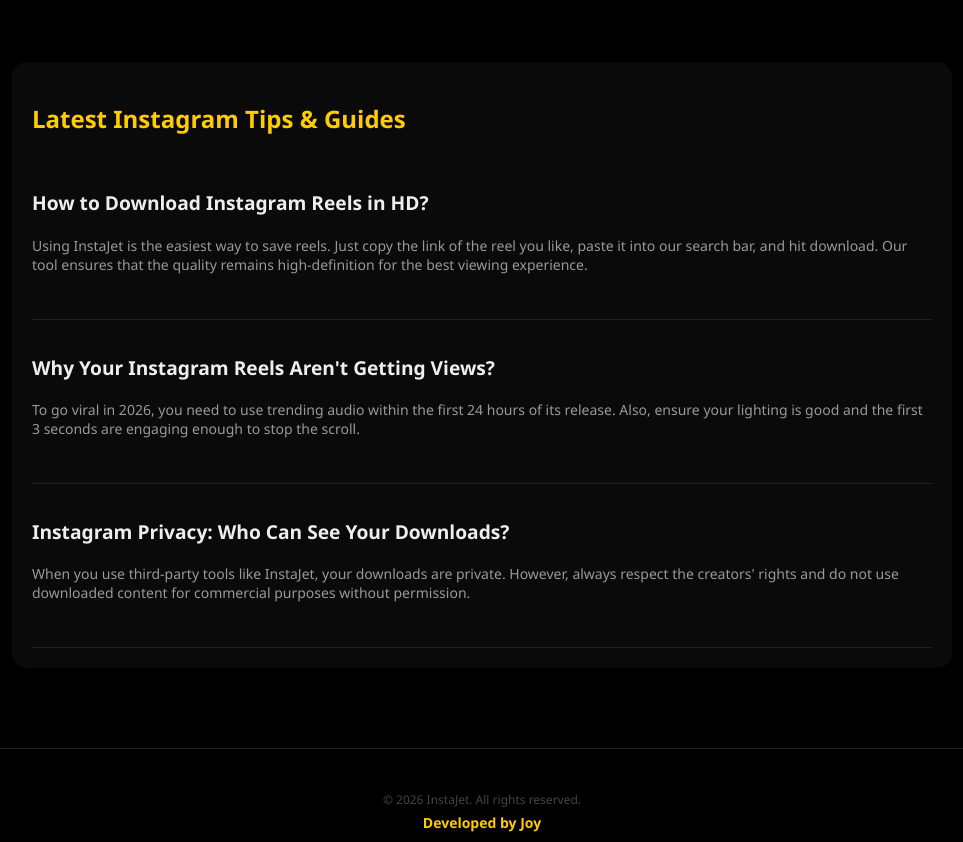
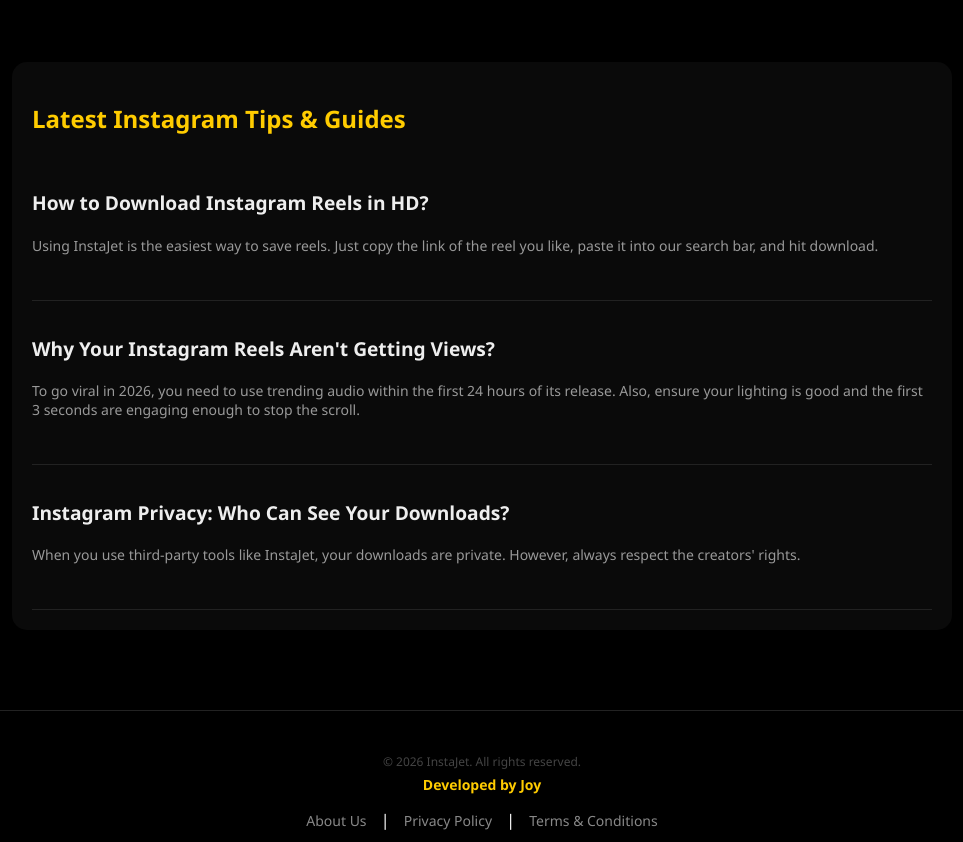
Before and after one commit to joyvijayan/jet-app, a Flask app: page / in a window 1280 px wide. Shown: the part 488-1330 px from the top of the page, without its empty margins (158-1121 px from the left). Run offline with Flask 3, Linux system fonts and the light colour scheme.

Commit message:
Update index.html

```diff
--- a/templates/index.html
+++ b/templates/index.html
@@ -2,6 +2,15 @@
 <!DOCTYPE html>
 <html lang="en">
 <head>
+    <script async src="https://www.googletagmanager.com/gtag/js?id=G-N050G80S7S"></script>
+    <script>
+      window.dataLayer = window.dataLayer || [];
+      function gtag(){dataLayer.push(arguments);}
+      gtag('js', new Date());
+
+      gtag('config', 'G-N050G80S7S');
+    </script>
+
     <meta charset="UTF-8">
     <meta name="viewport" content="width=device-width, initial-scale=1.0">
     <title>InstaJet - Best Instagram Video & Reels Downloader</title>
@@ -18,7 +27,6 @@
         .footer-links a:hover { color: #ffcc00; }
         .dev-name { color: #ffcc00; font-size: 14px; font-weight: bold; margin-top: 5px; display: block; }
 
-        /* New Content Section Styles */
         .content-section { max-width: 900px; margin: 40px auto; text-align: left; padding: 20px; background: #0a0a0a; border-radius: 15px; }
         .content-section h2 { color: #ffcc00; font-size: 1.5rem; }
         .blog-card { border-bottom: 1px solid #222; padding: 15px 0; }
@@ -62,7 +70,7 @@
 
         <div class="blog-card">
             <h3>How to Download Instagram Reels in HD?</h3>
-            <p>Using InstaJet is the easiest way to save reels. Just copy the link of the reel you like, paste it into our search bar, and hit download. Our tool ensures that the quality remains high-definition for the best viewing experience.</p>
+            <p>Using InstaJet is the easiest way to save reels. Just copy the link of the reel you like, paste it into our search bar, and hit download.</p>
         </div>
 
         <div class="blog-card">
@@ -72,7 +80,7 @@
 
         <div class="blog-card">
             <h3>Instagram Privacy: Who Can See Your Downloads?</h3>
-            <p>When you use third-party tools like InstaJet, your downloads are private. However, always respect the creators' rights and do not use downloaded content for commercial purposes without permission.</p>
+            <p>When you use third-party tools like InstaJet, your downloads are private. However, always respect the creators' rights.</p>
         </div>
     </div>
 
```
